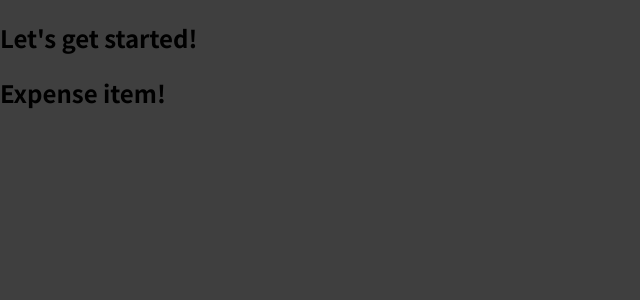
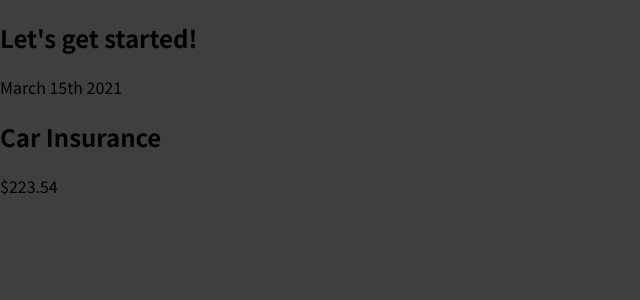
Before and after one commit to brunosprak/udemy-react-schwarzmuller, a JavaScript app in the folder react-complete-guide/: page / in a window 1280 px wide. Shown: the top 300 px of the page, without its empty margins (0-640 px from the left). Built offline with nearby package versions, Linux system fonts and the light colour scheme.

Commit message:
Item 34 Completed

```diff
--- a/react-complete-guide/src/components/ExpenseItem.js
+++ b/react-complete-guide/src/components/ExpenseItem.js
@@ -1,5 +1,13 @@
 function ExpenseItem() {
-    return <h2>Expense item!</h2>
+  return (
+    <div>
+      <div>March 15th 2021</div>
+      <div>
+          <h2>Car Insurance</h2>
+          <div>$223.54</div>
+      </div>
+    </div>
+  );
 }
 
 export default ExpenseItem;
```
Also changed, not shown: 1 other file (tests, documents, lock files or other folders).
